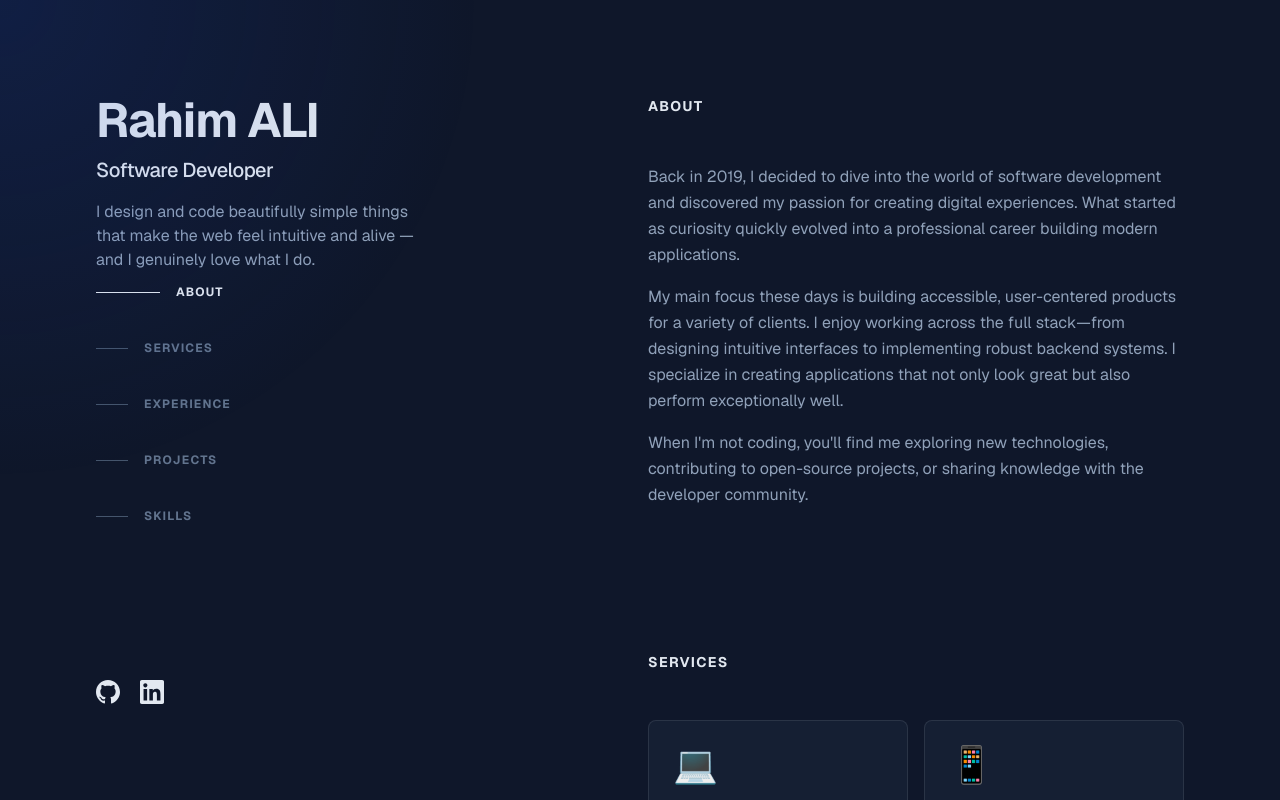
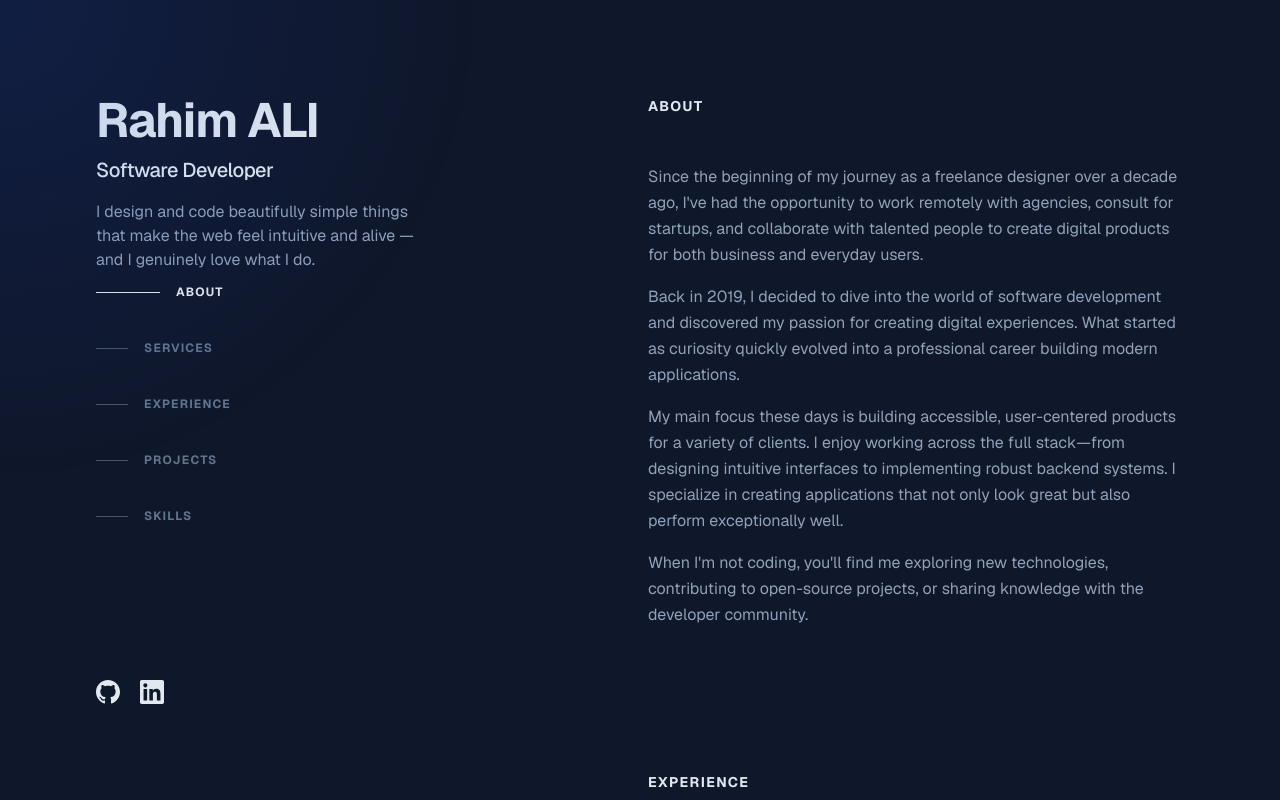
Before and after one commit to Rahim10020/freelance_portfolio, a Next.js app: page / in a window 1280 px wide. Shown: the top 800 px of the page. Built offline with nearby package versions, Linux system fonts and the light colour scheme.

Commit message:
ajout d'un paragraphe a about

```diff
--- a/src/app/page.tsx
+++ b/src/app/page.tsx
@@ -16,9 +16,9 @@ export default function Home() {
           <Hero />
           <main id="content" className="pt-24 lg:w-1/2 lg:py-24">
             <About />
-            <Services />
             <Experience />
             <Projects />
+            <Services />
             <Skills />
             <Footer />
           </main>
--- a/src/components/sections/About.tsx
+++ b/src/components/sections/About.tsx
@@ -5,6 +5,11 @@ export default function About() {
         <section id="about" className="mb-16 scroll-mt-16 md:mb-24 lg:mb-36 lg:scroll-mt-24">
             <SectionTitle>About</SectionTitle>
             <div className="space-y-4 text-slate-400 leading-relaxed">
+                <p>
+                    Since the beginning of my journey as a freelance designer over a decade ago,
+                    I've had the opportunity to work remotely with agencies, consult for startups,
+                    and collaborate with talented people to create digital products for both business and everyday users.
+                </p>
                 <p>
                     Back in 2019, I decided to dive into the world of software development and discovered
                     my passion for creating digital experiences. What started as curiosity quickly evolved
```
